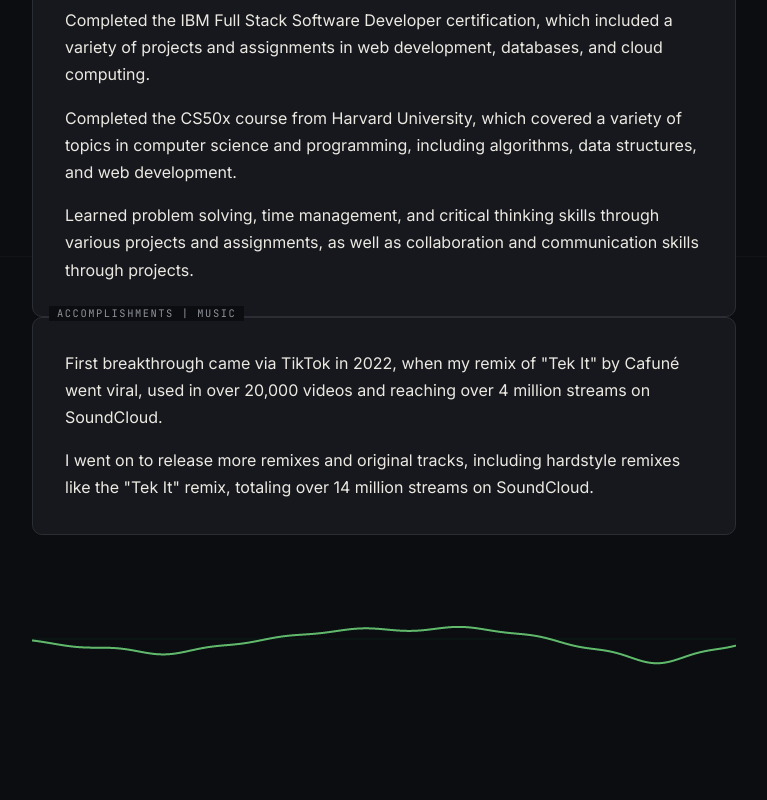
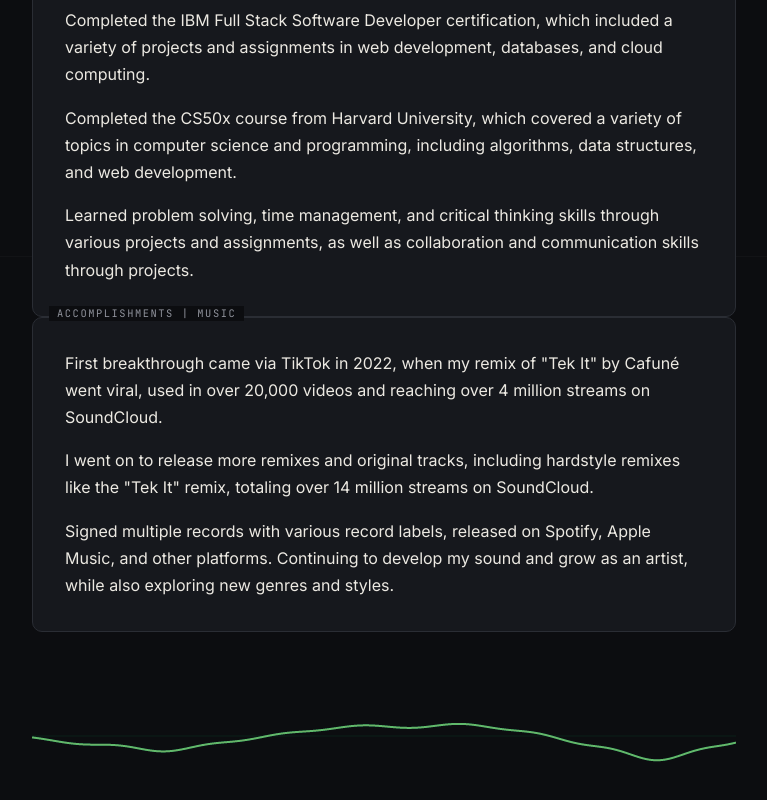
Before and after one commit to antondurov/portfolio-website, a React (Vite) app in the folder src/frontend/: page /cv in a window 1280 px wide. Shown: the part 1344-2144 px from the top of the page, without its empty margins (256-1023 px from the left). Built offline with nearby package versions, Linux system fonts and the light colour scheme.

Commit message:
add info in cv

```diff
--- a/src/frontend/pages/CV.tsx
+++ b/src/frontend/pages/CV.tsx
@@ -146,6 +146,12 @@
                 including hardstyle remixes like the "Tek It" remix, totaling
                 over 14 million streams on SoundCloud.
               </p>
+              <p>
+                Signed multiple records with various record labels,
+                released on Spotify, Apple Music, and other platforms.
+                Continuing to develop my sound and grow as an artist,
+                while also exploring new genres and styles.
+              </p>
             </div>
           </Panel>
         </div>
```
